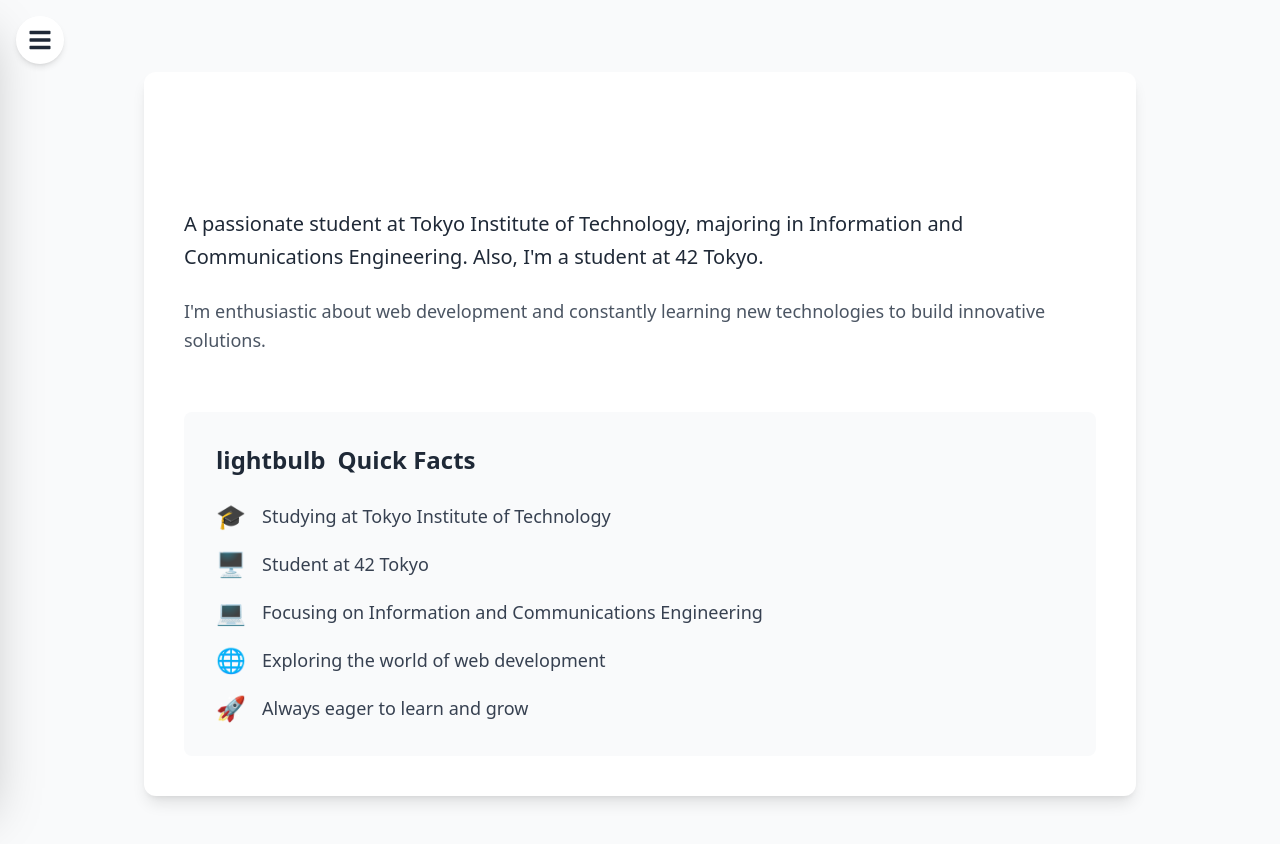
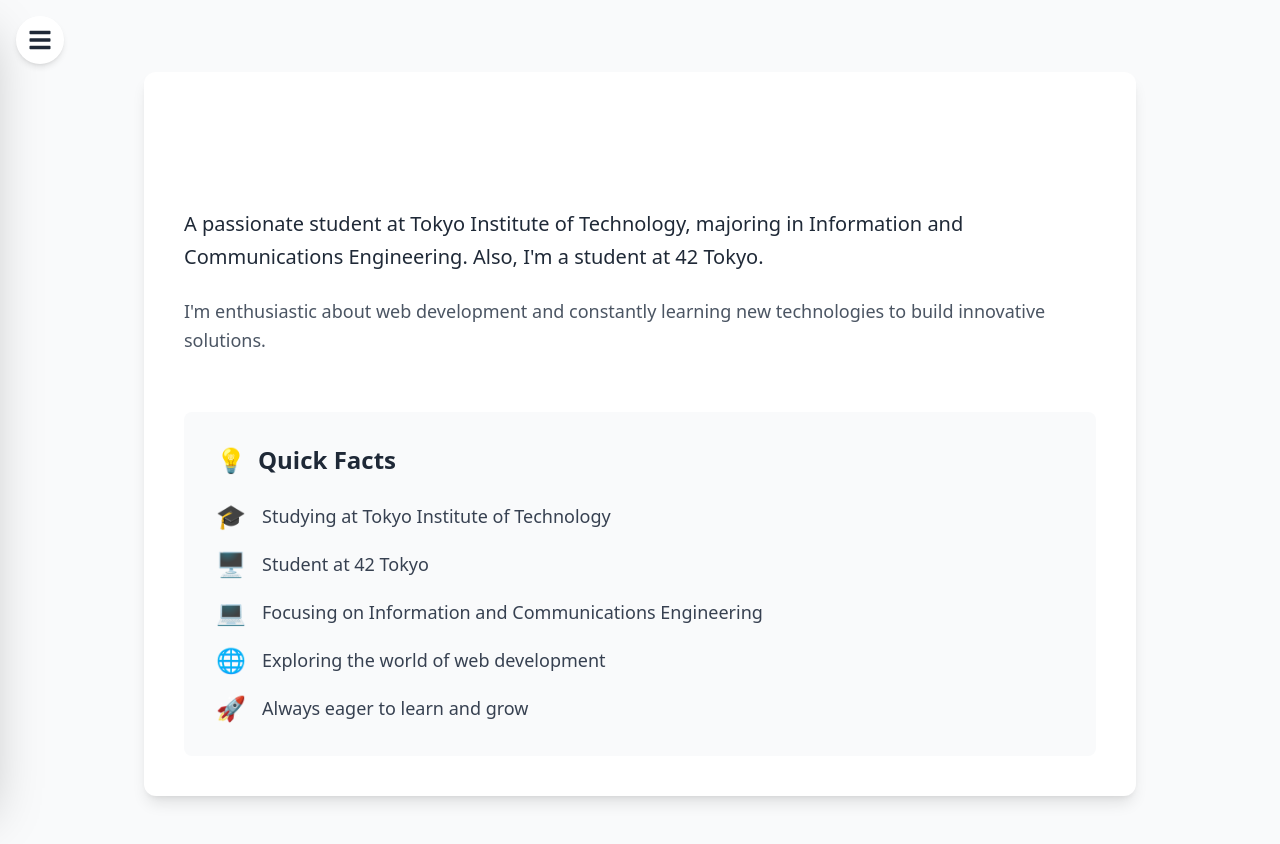
Before and after one commit to muhi111/muhi111.github.io, a React (Vite) app: page /#/ in a window 1280 px wide. Shown: the top 844 px of the page. Built offline with nearby package versions, Linux system fonts and the light colour scheme.

Commit message:
fix: replace icon with emoji in Quick Facts section for improved visual appeal

```diff
--- a/src/Home.tsx
+++ b/src/Home.tsx
@@ -28,7 +28,7 @@ export default function Home() {
 						{/* Quick Facts Section */}
 						<div className="bg-gray-50 rounded-lg p-8">
 							<h2 className="text-2xl font-semibold text-gray-800 mb-6 flex items-center">
-								<span className="material-icons-outlined mr-3">lightbulb</span>
+								<span className="text-2xl mr-3">💡</span>
 								Quick Facts
 							</h2>
 							<ul className="space-y-4">
```
